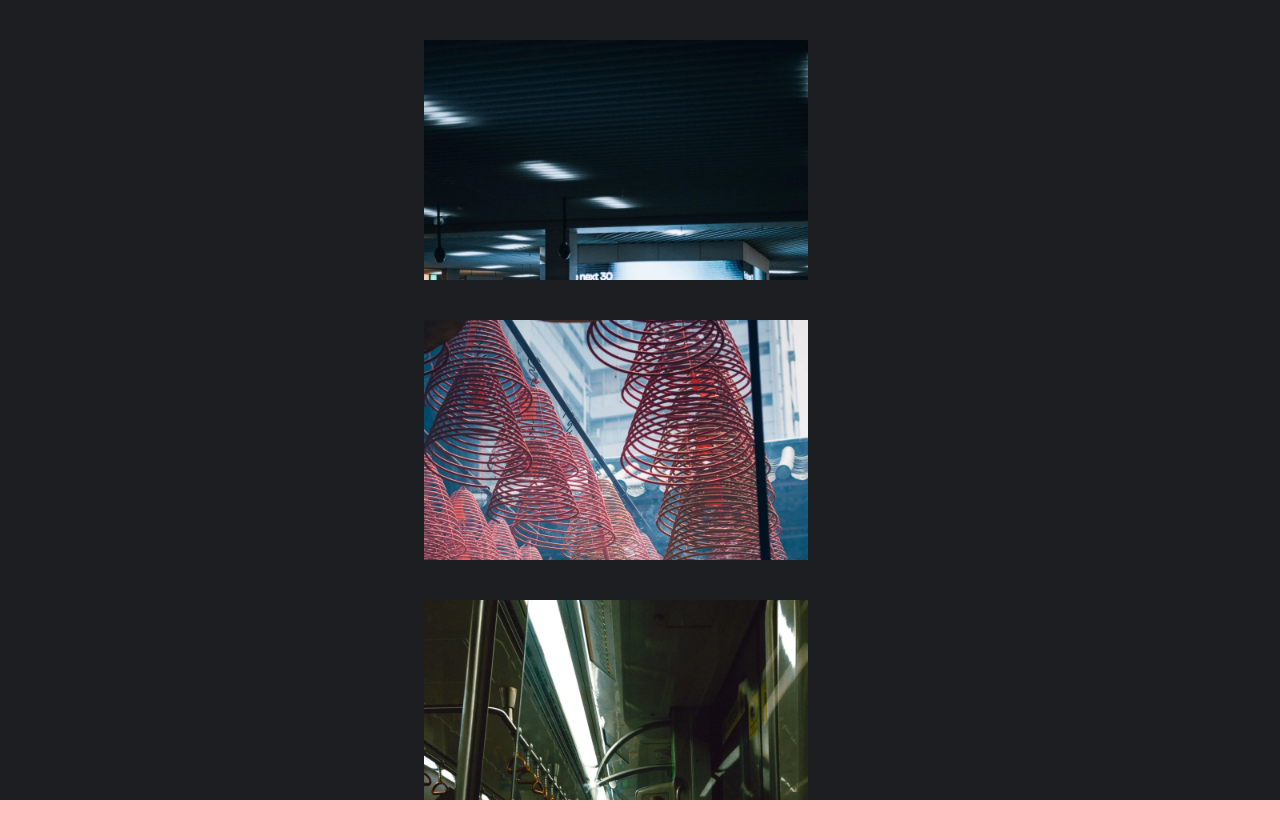
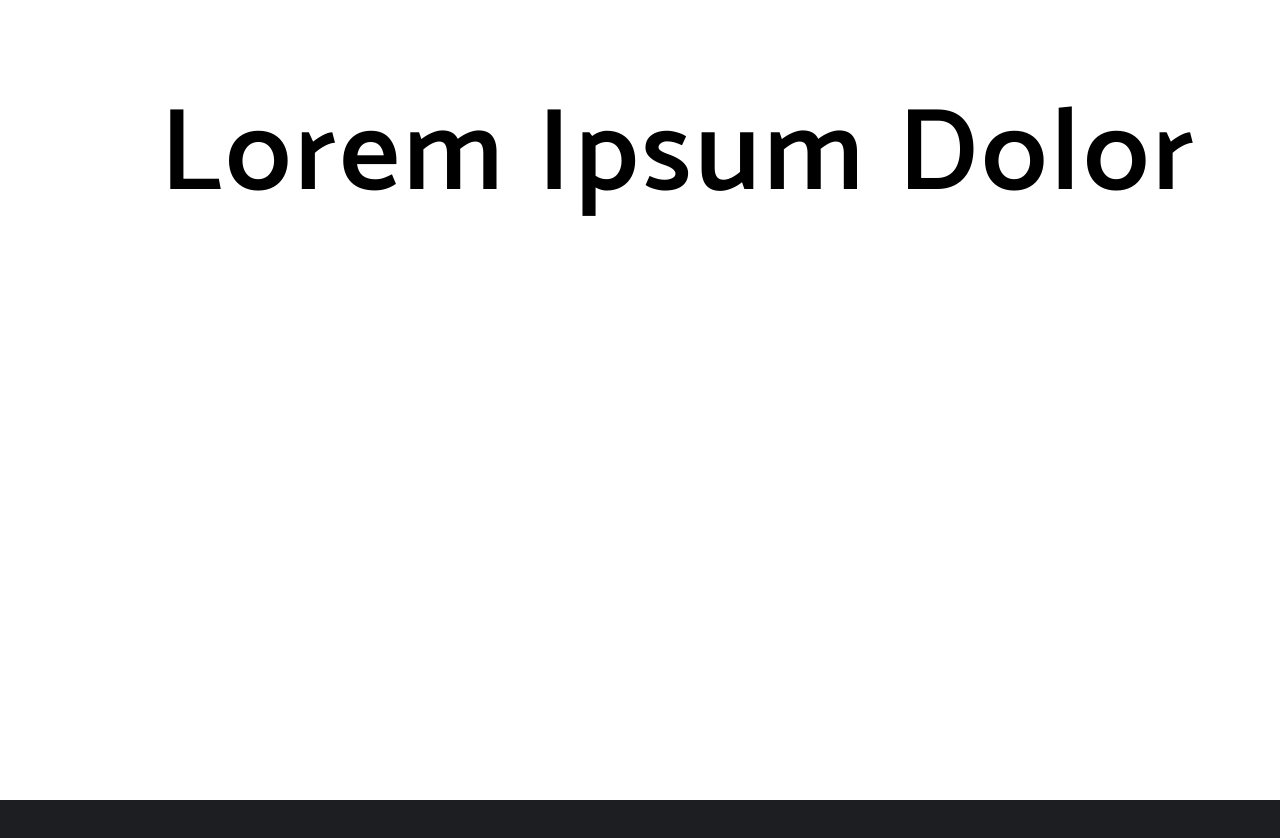
Before and after one commit to ymhaah/NPFF-Agency, a React (Vite) app: page / in a window 1280 px wide. Shown: the top 838 px of the page. Built offline with nearby package versions, Linux system fonts and the light colour scheme.

Commit message:
hero v4 20%

```diff
--- a/package.json
+++ b/package.json
@@ -1,7 +1,7 @@
 {
     "name": "npff_project",
     "private": false,
-    "version": "0.0.3",
+    "version": "0.0.4",
     "type": "module",
     "scripts": {
         "dev": "vite",
--- a/src/App.jsx
+++ b/src/App.jsx
@@ -9,6 +9,7 @@ import {
 } from "react";
 import Loader from "@comp/Loader.jsx";
 import Hero from "@comp/Hero.jsx";
+import Gallery from "@comp/Gallery";
 
 console.log(`Made with 💙 by Youssef Hafnawy: https://twitter.com/hafanwi`);
 // console.warn("the min dimensions is 4");
@@ -40,8 +41,9 @@ function App() {
     return (
         <div ref={appRef} className="App">
             {!imageLoaded && <Loader />}
-            <Hero setImageLoaded={setImageLoaded} />
+            <Hero />
             <div className="work"></div>
+            <Gallery setImageLoaded={setImageLoaded} />
         </div>
     );
 }
--- /dev/null
+++ b/src/components/Gallery.jsx
@@ -0,0 +1,35 @@
+import { useRef, useState } from "react";
+import useImageLoaded from "../hooks/useImageLoaded.jsx";
+
+import Image from "@ui/Image.jsx";
+import { heroImages } from "../assets/images/img/imageDate.jsx";
+
+function Gallery({ setImageLoaded }) {
+    let images = useRef(heroImages);
+    let [isImageLoad, loadedFun] = useImageLoaded(
+        heroImages,
+        setImageLoaded,
+        1
+    );
+
+    return (
+        <div>
+            {images.current.map((image) => {
+                return (
+                    <div className="gallery_image" key={image.key}>
+                        <Image
+                            loaded={loadedFun}
+                            src={image.src}
+                            webp={image.webp}
+                            alt={image.alt}
+                            hash={image.hash}
+                            id={image.id}
+                        />
+                    </div>
+                );
+            })}
+        </div>
+    );
+}
+
+export default Gallery;
--- a/src/components/Hero.jsx
+++ b/src/components/Hero.jsx
@@ -11,7 +11,6 @@ import useGsap from "../hooks/useGsap.jsx";
 import { gsap } from "gsap";
 import { ScrollTrigger } from "gsap/ScrollTrigger";
 import Image from "@ui/Image.jsx";
-import { heroImages } from "../assets/images/img/imageDate.jsx";
 
 /*
 // todo: heroImages
@@ -22,36 +21,22 @@ todo: hero animation
 */
 gsap.registerPlugin(ScrollTrigger);
 
-function Hero({ setImageLoaded }) {
-    let images = useRef(heroImages);
-    let [isImageLoad, loadedFun] = useImageLoaded(heroImages, setImageLoaded);
-
+function Hero({}) {
     let hero = useRef(null);
     let tl = useRef();
 
     useGsap(() => {
-        gsap.to(".gallery_image", {
-            x: "100%",
-        });
+        // gsap.to(".gallery_image", {
+        //     x: "100%",
+        // });
     }, hero);
 
     return (
         <main className="hero" ref={hero} aria-busy={true}>
-            <div className="container">
-                {images.current.map((image) => {
-                    return (
-                        <div className="gallery_image" key={image.key}>
-                            <Image
-                                loaded={loadedFun}
-                                src={image.src}
-                                webp={image.webp}
-                                alt={image.alt}
-                                hash={image.hash}
-                                id={image.id}
-                            />
-                        </div>
-                    );
-                })}
+            <div className="Container">
+                <div className="blend">
+                    <h1>Lorem ipsum dolor</h1>
+                </div>
             </div>
         </main>
     );
--- a/src/hooks/useImageLoaded.jsx
+++ b/src/hooks/useImageLoaded.jsx
@@ -1,6 +1,6 @@
 import { useDebugValue, useEffect, useState } from "react";
 
-export default function useImageLoaded(images, setImageLoaded) {
+export default function useImageLoaded(images, setImageLoaded, delay = 0) {
     let [imageArr, setImageArr] = useState([]);
     let imagesLoaded = false;
 
@@ -9,22 +9,24 @@ export default function useImageLoaded(images, setImageLoaded) {
             return [...prevImageArr, isLoaded];
         });
     }
+    useEffect(() => {
         if (
             imageArr.every((image) => {
                 return image;
             }) &&
             images.length == imageArr.length
         ) {
+            setTimeout(() => {
+                setImageLoaded(true);
                 imagesLoaded = true;
+            }, delay * 1000);
         }
-    useEffect(() => {
-        setImageLoaded(imagesLoaded);
-    }, [imagesLoaded]);
+    }, [imageArr]);
 
-    useDebugValue(imageArr, imagesLoaded);
+    useDebugValue(imagesLoaded);
 
     return [imagesLoaded, loadedFun];
 }
 
-// ? pass all image array and the state you want to make it true
+// ? pass all image array and the state you want to make it true and a delay
 // ? return 'imagesLoaded' boolean you can use for conditional render & the update function
--- a/src/index.css
+++ b/src/index.css
@@ -258,6 +258,7 @@ html:focus-within {
   -webkit-text-size-adjust: none;
      -moz-text-size-adjust: none;
           text-size-adjust: none;
+  background-color: var(--clr-white);
 }
 
 body {
@@ -431,7 +432,7 @@ svg {
   position: fixed;
   top: 0;
   left: 0;
-  background-color: white;
+  background-color: var(--clr-white);
   z-index: 1000;
 }
 .loader .loading-spinner {
@@ -551,7 +552,7 @@ svg {
 }
 .loader .loading-spinner .small-dots {
   animation-duration: 10s;
-  background-color: white;
+  background-color: var(--clr-white);
 }
 .loader .loading-spinner .big-dots {
   animation-duration: 5s;
@@ -632,38 +633,21 @@ svg {
         todo: the button component with react hot tost library
 */
 main.hero {
-  background-color: var(--main-dark-clr);
-}
-main.hero .container {
-  --gap: 2rem;
   width: 100%;
   height: 100%;
-  overflow: hidden;
-  position: relative;
+  background-color: var(--clr-white);
 }
-main.hero .container .gallery_image {
-  width: 30%;
-  height: 30%;
-  margin: 2.5rem;
-  background-color: var(--main-light-clr);
-  backface-visibility: hidden;
-  overflow: hidden;
-  z-index: 1000;
-}
-main.hero .container .gallery_image .image {
-  width: 100%;
-  height: 100%;
-}
-main.hero .container .gallery_image .image img {
-  width: 100%;
-  height: 100%;
-  background-position: center;
+main.hero .Container .blend h1 {
+  position: fixed;
+  top: 5rem;
+  mix-blend-mode: difference;
+  color: var(--clr-white);
 }
 
 .work {
   width: 100%;
   height: 300vh;
-  background-color: rgba(255, 0, 0, 0.235);
+  background-color: var(--main-dark-clr);
 }
 
 footer {
--- a/src/style/components/_hero.scss
+++ b/src/style/components/_hero.scss
@@ -14,36 +14,16 @@
 */
 
 main.hero {
-    // border: 3px solid blue;
-    background-color: var(--main-dark-clr);
-    .container {
-        --gap: 2rem;
-        width: 100%;
-        height: 100%;
-        overflow: hidden;
-        position: relative;
-        .gallery_image {
-            width: 30%;
-            height: 30%;
-            margin: 2.5rem;
-            background-color: var(--main-light-clr);
-            backface-visibility: hidden;
-            overflow: hidden;
-            z-index: 1000;
-            .image {
-                width: 100%;
-                height: 100%;
-
-                .blur > div {
-                    canvas {
-                    }
-                }
-
-                img {
-                    width: 100%;
-                    height: 100%;
-                    background-position: center;
-                }
+    width: 100%;
+    height: 100%;
+    background-color: var(--clr-white);
+    .Container {
+        .blend {
+            h1 {
+                position: fixed;
+                top: 5rem;
+                mix-blend-mode: difference;
+                color: var(--clr-white);
             }
         }
     }
@@ -52,5 +32,5 @@ main.hero {
 .work {
     width: 100%;
     height: 300vh;
-    background-color: rgba(255, 0, 0, 0.235);
+    background-color: var(--main-dark-clr);
 }
--- a/src/style/components/_loader.scss
+++ b/src/style/components/_loader.scss
@@ -41,7 +41,7 @@
     top: 0;
     left: 0;
     @include flex(r, c, c);
-    background-color: white;
+    background-color: var(--clr-white);
     z-index: 1000;
     .loading-spinner {
         --size: 15vw;
@@ -135,7 +135,7 @@
         }
         .small-dots {
             animation-duration: 10s;
-            background-color: white;
+            background-color: var(--clr-white);
         }
         .big-dots {
             animation-duration: 5s;
--- a/src/style/global/_normalies.scss
+++ b/src/style/global/_normalies.scss
@@ -21,6 +21,7 @@ html,
 html:focus-within {
     scroll-behavior: smooth;
     text-size-adjust: none;
+    background-color: var(--clr-white);
     // scroll-snap-type: mandatory;
     // scroll-snap-type: y mandatory;
     // scroll-snap-stop: always;
```
Also changed, not shown: 1 other file (tests, documents, lock files or other folders). Lines whose indentation alone changed are shown as unchanged.
